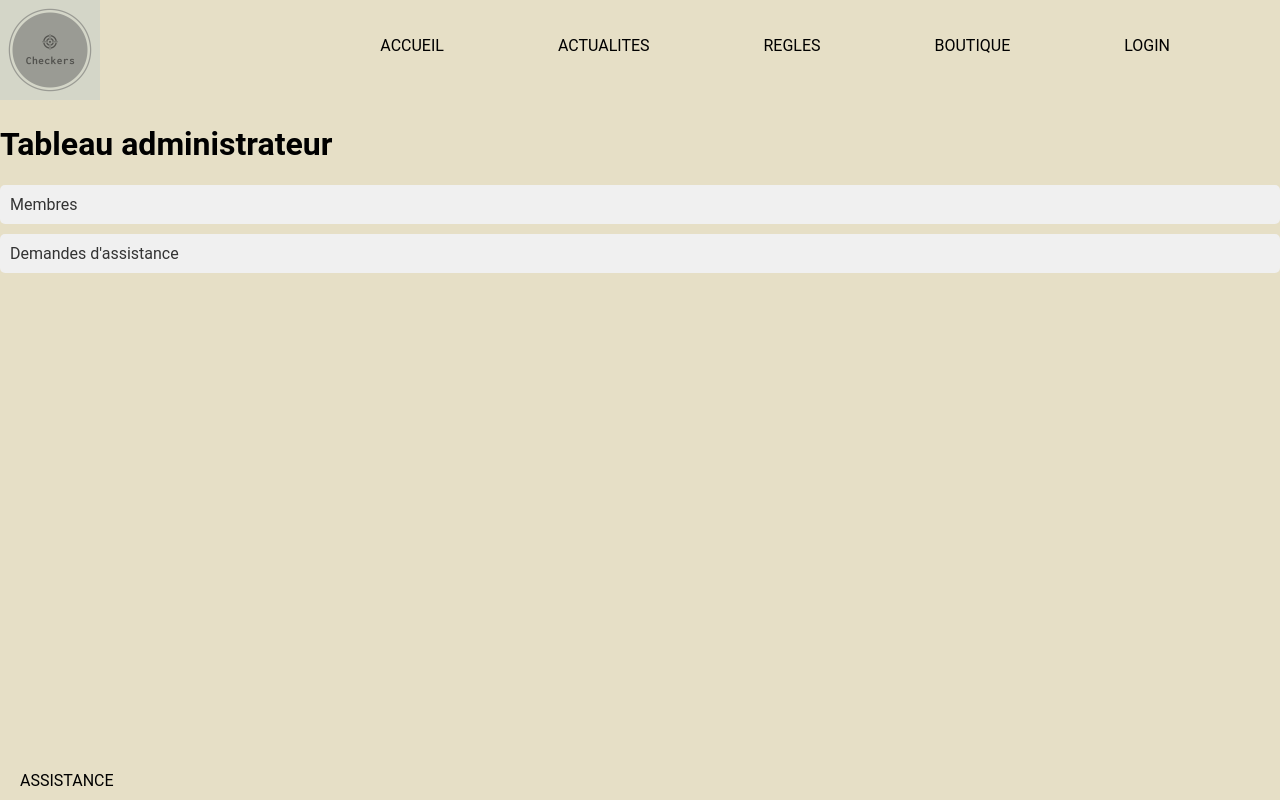
After one commit to Billy07-tech/ProjetTFE, a Symfony app: template templates/administrateur/index.html.twig in a window 1280 px wide. The commit adds this page. Run offline with Twig, Linux system fonts and the light colour scheme; the template is opened without the code that fills it, so the values that code supplies are empty; some libraries are stand-ins or nearby versions.

Commit message:
Création du dashboard

```diff
--- a/src/Controller/RegistrationController.php
+++ b/src/Controller/RegistrationController.php
@@ -33,6 +33,8 @@ class RegistrationController extends AbstractController
         $user = new Utilisateur();
         $form = $this->createForm(RegistrationFormType::class, $user);
         $form->handleRequest($request);
+
+        $user->setRoles(['ROLE_USER']);
 
         if ($form->isSubmitted() && $form->isValid()) {
             // Hachage du mot de passe de l'utilisateur
--- /dev/null
+++ b/templates/administrateur/index.html.twig
@@ -0,0 +1,29 @@
+{% extends 'base.html.twig' %}
+
+{% block title %}Tableau de Bord{% endblock %}
+
+{% block stylesheets %}
+    <style>
+        /* Style CSS pour le lien */
+        .lien {
+            display: block;
+            margin-bottom: 10px;
+            text-decoration: none;
+            color: #333;
+            background-color: #f0f0f0;
+            padding: 10px;
+            border-radius: 5px;
+            transition: background-color 0.3s ease;
+        }
+
+        .lien:hover {
+            background-color: #ddd;
+        }
+    </style>
+{% endblock %}
+
+{% block body %}
+    <h1>Tableau administrateur</h1>
+    <a class="lien" href="{{ path('app_utilisateur_index') }}">Membres</a>
+    <a class="lien" href="{{ path('app_assistance') }}">Demandes d'assistance</a>
+{% endblock %}
--- a/templates/base.html.twig
+++ b/templates/base.html.twig
@@ -67,6 +67,9 @@
 
             {# Vérifier si l'utilisateur est connecté #}
             {% if is_granted('IS_AUTHENTICATED_FULLY') %}
+                {% if is_granted('ROLE_ADMIN') %}
+                    <li><a href="{{ path('app_administrateur') }}">ADMIN</a></li>
+                {% endif %}
                 <li><a href="/logout">LOGOUT</a></li>
             {% else %}
                 <li><a href="{{ path('app_login') }}">LOGIN</a></li>
@@ -75,15 +78,20 @@
         </ul>
     </menu>
     {% endblock %}
-
     {% block body %}
-
+        {% if is_granted('ROLE_ADMIN') %}
+            {# Contenu normal de la page #}
+            {% block content %}{% endblock %}
+        {% else %}
+            <p>Vous n'avez pas la permission d'accéder à cette page.</p>
+        {% endif %}
     {% endblock %}
 
     {% block foot %}
     <div>
         <a class="assistance" href="{{ path('app_assistance') }}">ASSISTANCE</a>
     </div>
+
     {% endblock %}
 </body>
 </html>
```
Also changed, not shown: src/Controller/AdministrateurController.php (added, +30 -0 lines), config/routes/security.yaml (line endings or trailing spaces).
